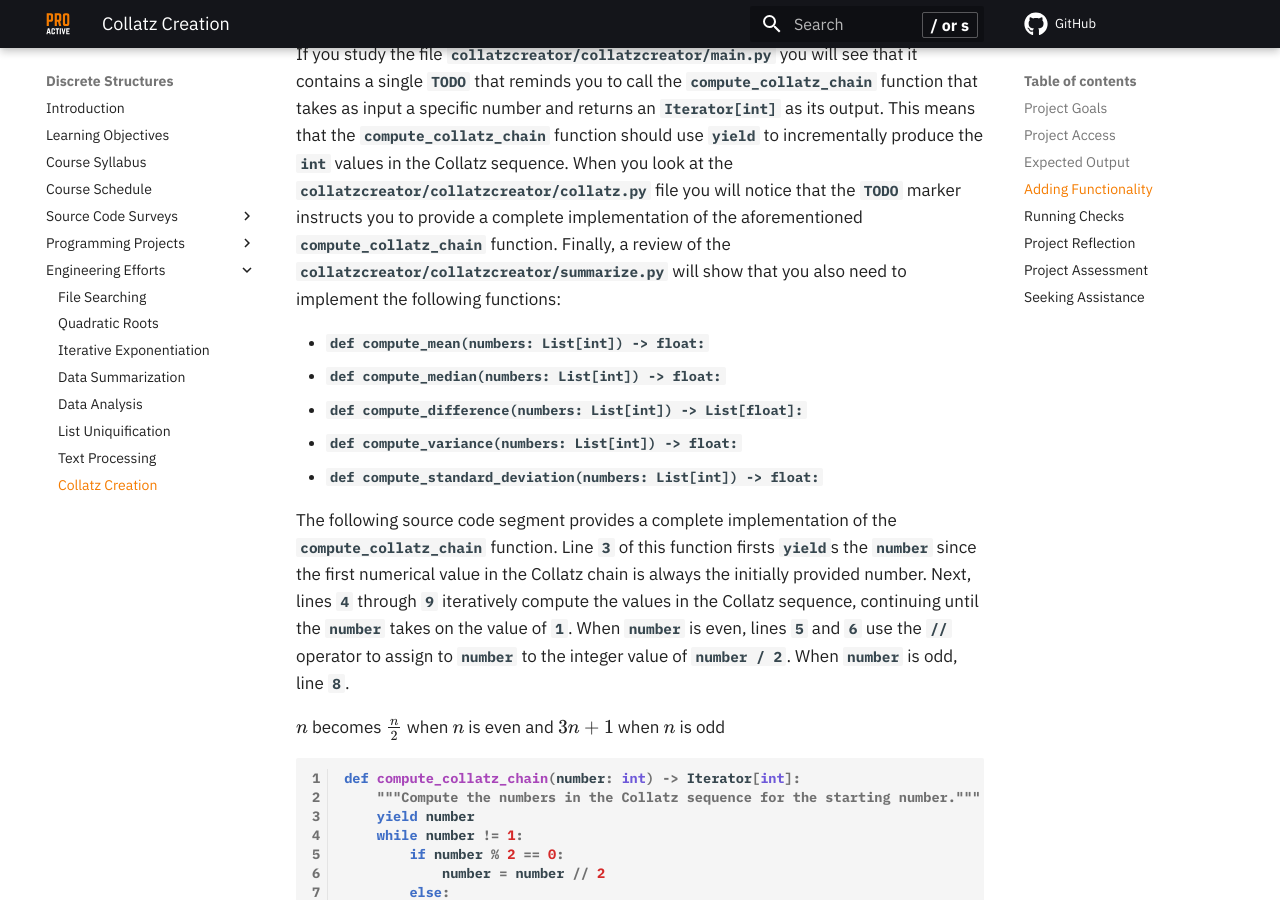
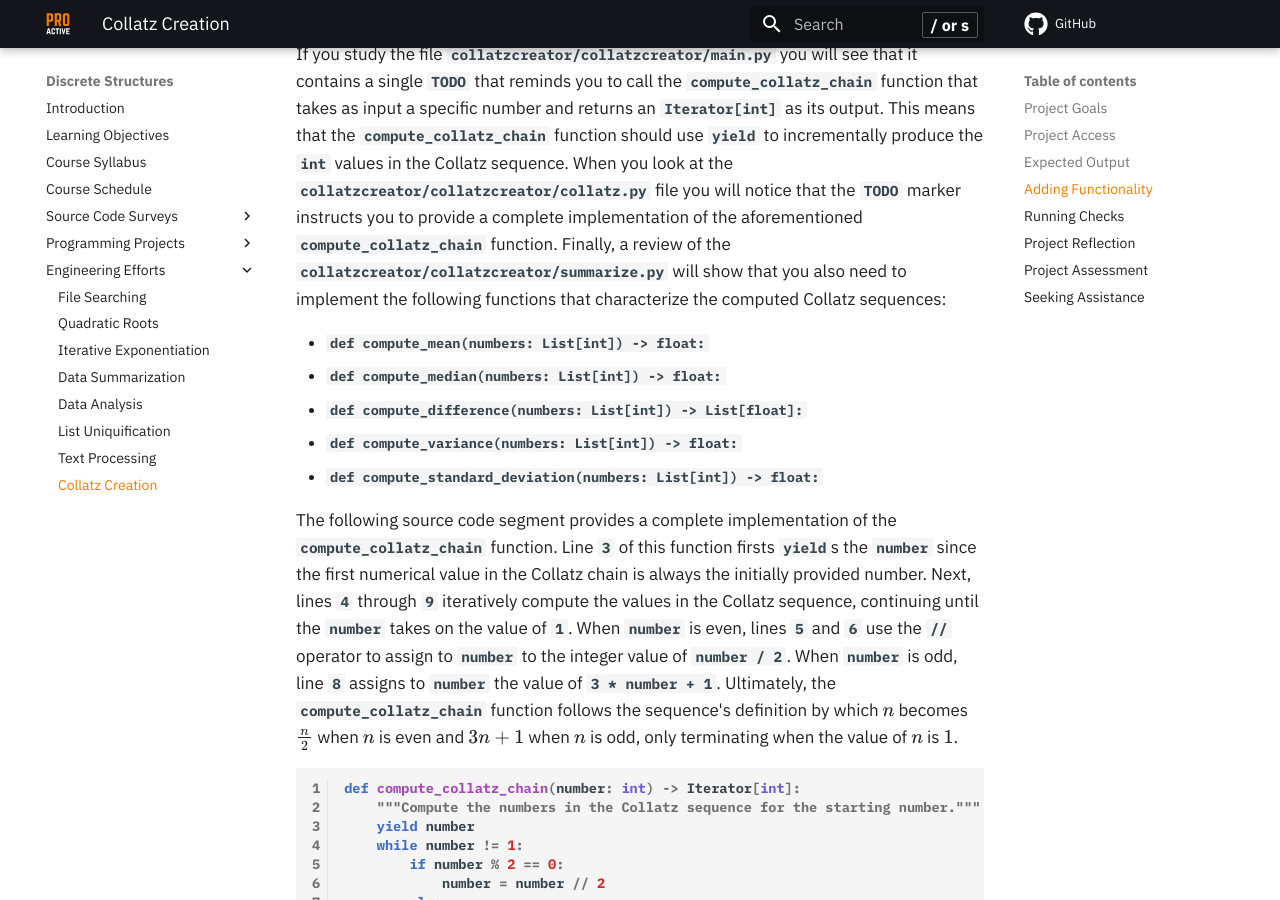
Before and after one commit to ProactiveProgrammers/www.proactiveprogrammers.com, an MkDocs documentation site: the page built from docs/discrete-structures/engineering-efforts/collatz-creation.md, in a window 1280 px wide and 900 px high, scrolled down 2049 px. Built offline with MkDocs 1.6.1 and Material for MkDocs 9.7.7, drawn with Linux system fonts in a browser that asks for light colours; comment, search, counter and statistics services are not loaded.

Commit message:
feat: Add a draft of content to collatz-creation for Adding Functionality.

````diff
--- a/docs/discrete-structures/engineering-efforts/collatz-creation.md
+++ b/docs/discrete-structures/engineering-efforts/collatz-creation.md
@@ -100,7 +100,8 @@ you look at the `collatzcreator/collatzcreator/collatz.py` file you will notice
 that the `TODO` marker instructs you to provide a complete implementation of the
 aforementioned `compute_collatz_chain` function. Finally, a review of the
 `collatzcreator/collatzcreator/summarize.py` will show that you also need to
-implement the following functions:
+implement the following functions that characterize the computed Collatz
+sequences:
 
 - `def compute_mean(numbers: List[int]) -> float:`
 - `def compute_median(numbers: List[int]) -> float:`
@@ -114,10 +115,11 @@ The following source code segment provides a complete implementation of the
 initially provided number. Next, lines `4` through `9` iteratively compute the
 values in the Collatz sequence, continuing until the `number` takes on the value
 of `1`. When `number` is even, lines `5` and `6` use the `//` operator to assign
-to `number` to the integer value of `number / 2`. When `number` is odd, line
-`8`.
-
-$n$ becomes $\frac{n}{2}$ when $n$ is even and $3n + 1$ when $n$ is odd
+to `number` to the integer value of `number / 2`. When `number` is odd, line `8`
+assigns to `number` the value of `3 * number + 1`. Ultimately, the
+`compute_collatz_chain` function follows the sequence's definition by which $n$
+becomes $\frac{n}{2}$ when $n$ is even and $3n + 1$ when $n$ is odd, only
+terminating when the value of $n$ is $1$.
 
 ```python linenums="1"
 def compute_collatz_chain(number: int) -> Iterator[int]:
````
